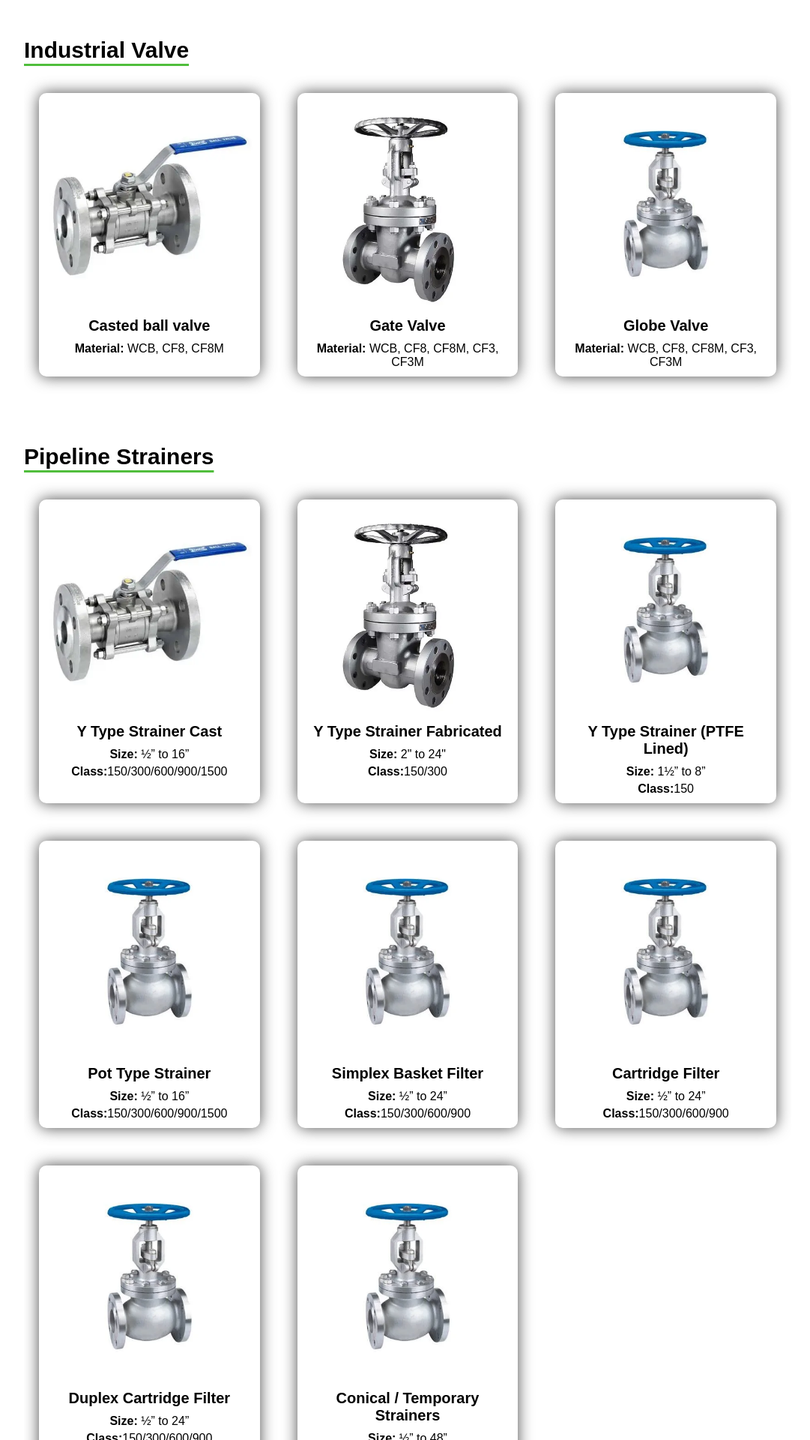
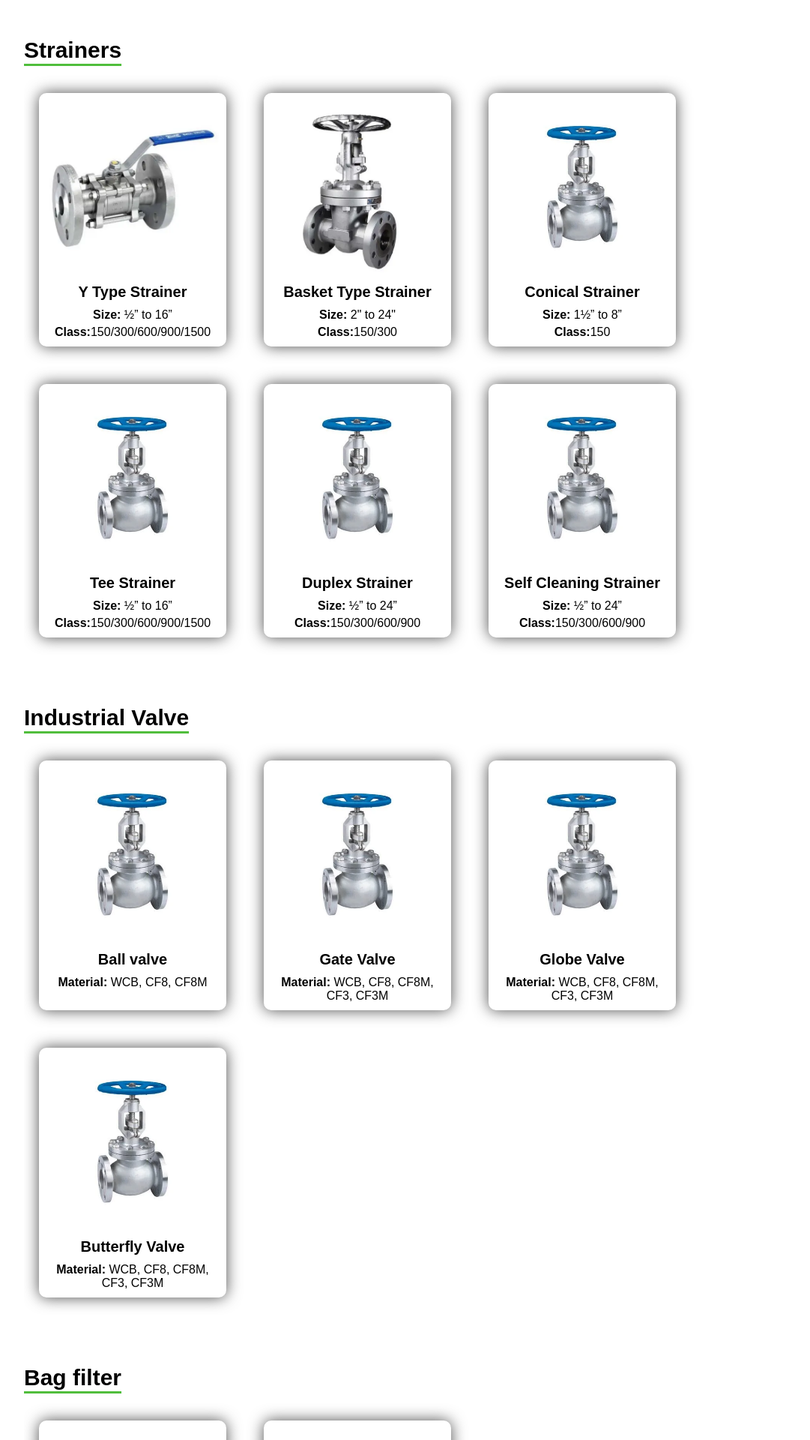
Before and after one commit to siddharthSukhadiya/filtration-zone, a React (Create React App) app: page /products in a window 1280 px wide. Shown: the part 620-2540 px from the top of the page at 75% size, without its empty margins (96-1177 px from the left). Built offline with nearby package versions, Linux system fonts and the light colour scheme.

Commit message:
Update product section

```diff
--- a/src/pages/Products.jsx
+++ b/src/pages/Products.jsx
@@ -31,16 +31,57 @@ const Products = () => {
         </section>
         <section className='product-section'>
             <div className='container'>
-                <section id='industrial-valve' className='valve-section'>
+                <section id='strainers'>
+                    <h3 className='section-heading'>Strainers</h3>
+                    <div className='product-list'>
+                        <div className='product-card'>
+                            <img src={valve1Img} alt='product' className='product-image' />
+                            <h4>Y Type Strainer</h4>
+                            <p><b>Size:</b> ½” to 16”</p>
+                            <p><b>Class:</b>150/300/600/900/1500</p>
+                        </div>
+                        <div className='product-card'>
+                            <img src={valve2Img} alt='product' className='product-image' />
+                            <h4>Basket Type Strainer</h4>
+                            <p><b>Size:</b> 2" to 24"</p>
+                            <p><b>Class:</b>150/300</p>
+                        </div>
+                        <div className='product-card'>
+                            <img src={valve3Img} alt='product' className='product-image' />
+                            <h4>Conical Strainer</h4>
+                            <p><b>Size:</b> 1½” to 8”</p>
+                            <p><b>Class:</b>150</p>
+                        </div>
+                        <div className='product-card'>
+                            <img src={valve3Img} alt='product' className='product-image' />
+                            <h4>Tee Strainer</h4>
+                            <p><b>Size:</b> ½” to 16”</p>
+                            <p><b>Class:</b>150/300/600/900/1500</p>
+                        </div>
+                        <div className='product-card'>
+                            <img src={valve3Img} alt='product' className='product-image' />
+                            <h4>Duplex Strainer</h4>
+                            <p><b>Size:</b> ½” to 24”</p>
+                            <p><b>Class:</b>150/300/600/900</p>
+                        </div>
+                        <div className='product-card'>
+                            <img src={valve3Img} alt='product' className='product-image' />
+                            <h4>Self Cleaning Strainer</h4>
+                            <p><b>Size:</b> ½” to 24”</p>
+                            <p><b>Class:</b>150/300/600/900</p>
+                        </div>
+                    </div>
+                </section>
+                <section id='industrial-valve'>
                     <h3 className='section-heading'>Industrial Valve</h3>
                     <div className='product-list'>
                         <div className='product-card'>
-                            <img src={valve1Img} alt='product' className='product-image' />
-                            <h4>Casted ball valve</h4>
+                            <img src={valve3Img} alt='product' className='product-image' />
+                            <h4>Ball valve</h4>
                             <p><b>Material:</b> WCB, CF8, CF8M</p>
                         </div>
                         <div className='product-card'>
-                            <img src={valve2Img} alt='product' className='product-image' />
+                            <img src={valve3Img} alt='product' className='product-image' />
                             <h4>Gate Valve</h4>
                             <p><b>Material:</b> WCB, CF8, CF8M, CF3, CF3M</p>
                         </div>
@@ -49,58 +90,25 @@ const Products = () => {
                             <h4>Globe Valve</h4>
                             <p><b>Material:</b> WCB, CF8, CF8M, CF3, CF3M</p>
                         </div>
+                        <div className='product-card'>
+                            <img src={valve3Img} alt='product' className='product-image' />
+                            <h4>Butterfly Valve</h4>
+                            <p><b>Material:</b> WCB, CF8, CF8M, CF3, CF3M</p>
+                        </div>
                     </div>
                 </section>
-                <section id='strainers' className='pipeline-strainers-section'>
-                    <h3 className='section-heading'>Pipeline Strainers</h3>
+                <section id='bag-filter'>
+                    <h3 className='section-heading'>Bag filter</h3>
                     <div className='product-list'>
                         <div className='product-card'>
-                            <img src={valve1Img} alt='product' className='product-image' />
-                            <h4>Y Type Strainer Cast</h4>
-                            <p><b>Size:</b> ½” to 16”</p>
-                            <p><b>Class:</b>150/300/600/900/1500</p>
-                        </div>
-                        <div className='product-card'>
-                            <img src={valve2Img} alt='product' className='product-image' />
-                            <h4>Y Type Strainer Fabricated</h4>
-                            <p><b>Size:</b> 2" to 24"</p>
-                            <p><b>Class:</b>150/300</p>
+                            <img src={valve3Img} alt='product' className='product-image' />
+                            <h4>Bag filter housing</h4>
+                            <p><b>Material:</b> WCB, CF8, CF8M</p>
                         </div>
                         <div className='product-card'>
                             <img src={valve3Img} alt='product' className='product-image' />
-                            <h4>Y Type Strainer (PTFE Lined)</h4>
-                            <p><b>Size:</b> 1½” to 8”</p>
-                            <p><b>Class:</b>150</p>
-                        </div>
-                        <div className='product-card'>
-                            <img src={valve3Img} alt='product' className='product-image' />
-                            <h4>Pot Type Strainer</h4>
-                            <p><b>Size:</b> ½” to 16”</p>
-                            <p><b>Class:</b>150/300/600/900/1500</p>
-                        </div>
-                        <div className='product-card'>
-                            <img src={valve3Img} alt='product' className='product-image' />
-                            <h4>Simplex Basket Filter</h4>
-                            <p><b>Size:</b> ½” to 24”</p>
-                            <p><b>Class:</b>150/300/600/900</p>
-                        </div>
-                        <div className='product-card'>
-                            <img src={valve3Img} alt='product' className='product-image' />
-                            <h4>Cartridge Filter</h4>
-                            <p><b>Size:</b> ½” to 24”</p>
-                            <p><b>Class:</b>150/300/600/900</p>
-                        </div>
-                        <div className='product-card'>
-                            <img src={valve3Img} alt='product' className='product-image' />
-                            <h4>Duplex Cartridge Filter</h4>
-                            <p><b>Size:</b> ½” to 24”</p>
-                            <p><b>Class:</b>150/300/600/900</p>
-                        </div>
-                        <div className='product-card'>
-                            <img src={valve3Img} alt='product' className='product-image' />
-                            <h4>Conical / Temporary Strainers</h4>
-                            <p><b>Size:</b> ½” to 48”</p>
-                            <p><b>Class:</b>150/300/600/900</p>
+                            <h4>Cartridge filter Housing</h4>
+                            <p><b>Material:</b> WCB, CF8, CF8M</p>
                         </div>
                     </div>
                 </section>
--- a/src/pages/styles/products.css
+++ b/src/pages/styles/products.css
@@ -33,7 +33,7 @@
 
         .product-list {
             display: grid;
-            grid-template-columns: repeat(auto-fit, minmax(250px, 1fr));
+            grid-template-columns: repeat(auto-fit, 250px);
             gap: 50px;
             padding: 20px;
             width: 100%;
```
